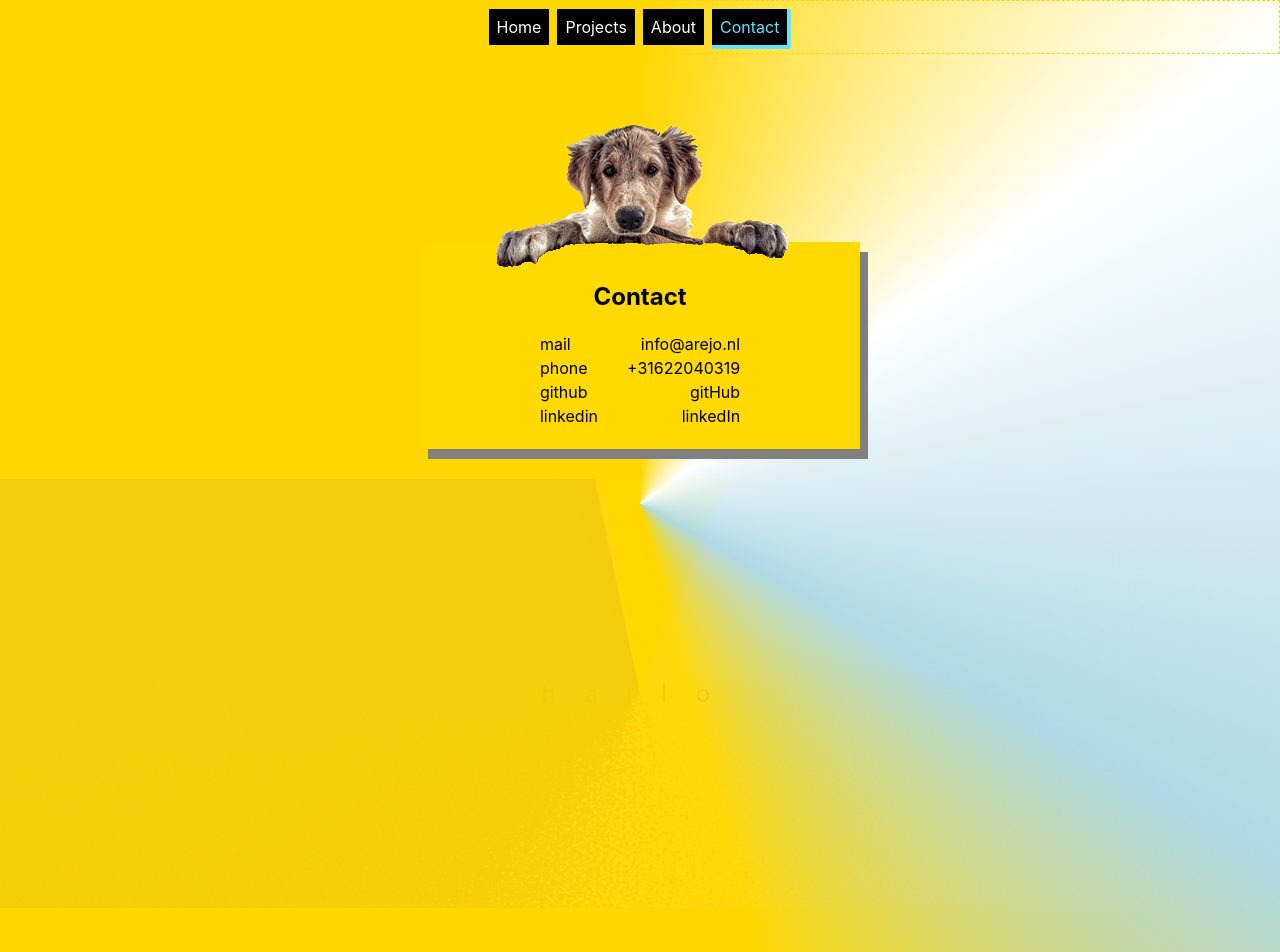
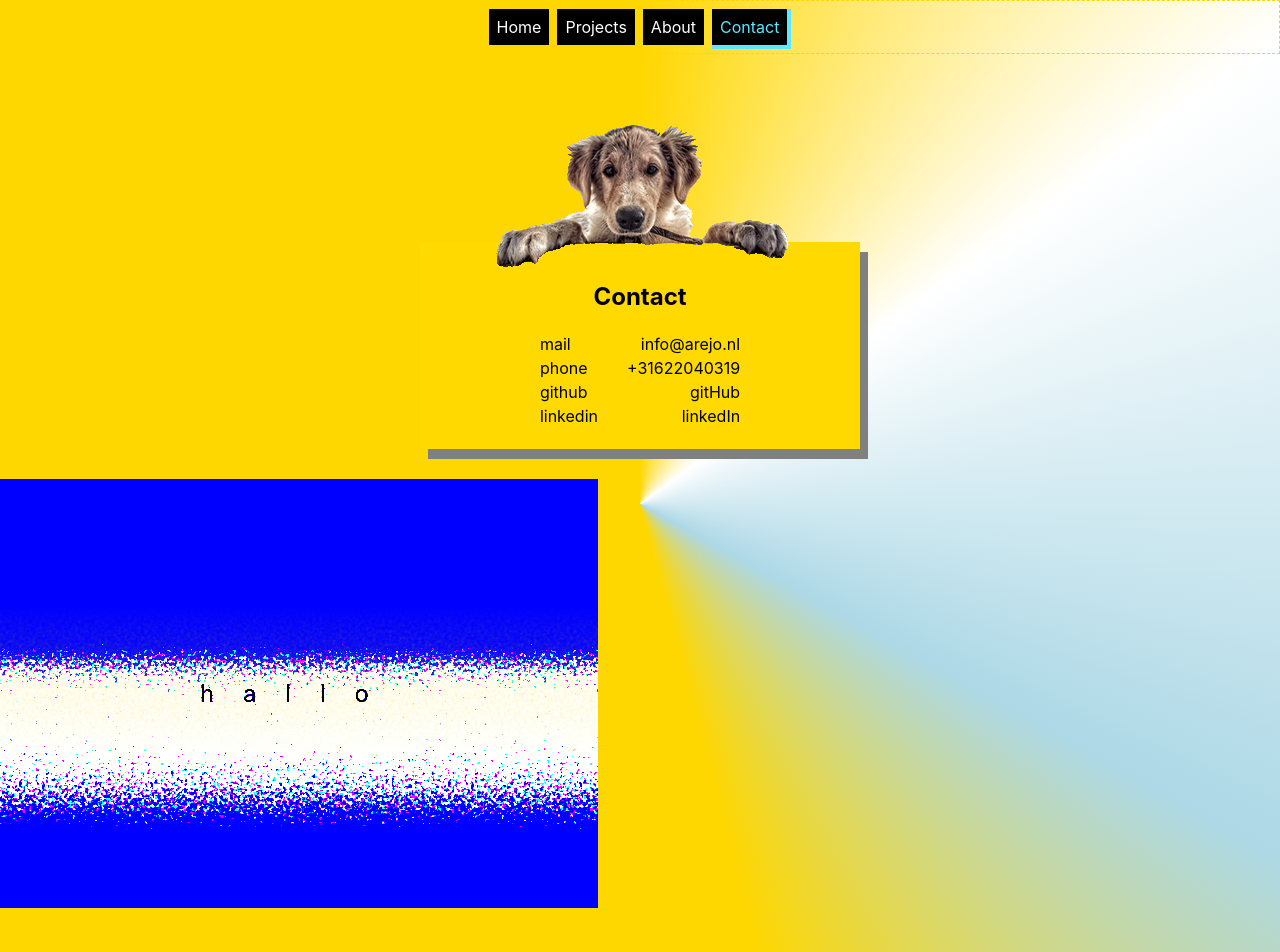
Before and after one commit to arejasverduras/portfolio, a React (Create React App) app: page /contact in a window 1280 px wide. Shown: the top 952 px of the page. Built offline with nearby package versions, Linux system fonts and the light colour scheme.

Commit message:
gradient animation with css opacity

```diff
--- a/src/App.css
+++ b/src/App.css
@@ -27,33 +27,63 @@ body {
     blue,
     transparent
   ), url(http://localhost:3000/images/pattern.svg); */
- background: conic-gradient(
+ /* background: conic-gradient(
     gold 0%,
     lightblue 18%,
     transparent 25%,
     blue 96%,
     gold 98%
+  ), url(http://localhost:3000/images/pattern.svg); */
+  background: linear-gradient(
+    blue 0%,
+    transparent 25%,
+    blue 66%
+
   ), url(http://localhost:3000/images/pattern.svg);
-  filter: contrast(170%) brightness(500%)
+  filter: contrast(170%) brightness(500%);
+  position: relative;
+  z-index: 100;
 }
 
-/* Chrome-specific */
+.noise::before {
+  content: 'hallo';
+  background: linear-gradient(
+    blue 30%,
+    transparent 55%,
+    blue 96%
+  ), url(http://localhost:3000/images/pattern.svg);
+  filter: contrast(190%) brightness(700%);
+  opacity: 1;
+  transition: opacity 2s;
+  z-index: -100;
+  padding: 200px;
+  position: absolute;
+  left: 0px;
+  top: 0px;
+
+}
+
+.noise:hover:before {
+  opacity: 0;
+}
+
+/* Chrome-specific
 @media all and (-webkit-min-device-pixel-ratio:0) and (min-resolution: .001dpcm) {
   .noise {
     filter: contrast(290%) brightness(1000%);
   }
-}
+} */
 
-@media (prefers-reduced-motion: no-preference) {
+/* @media (prefers-reduced-motion: no-preference) {
   .noise {
-    animation: grainSea 3s infinite alternate-reverse;
+    animation: grainSeaOpacity 3s infinite alternate-reverse;
   }
-}
+} */
 
 @keyframes grainSea {
   0% {
 
-
+    background-position: 0% 50%;
     filter: contrast(370%) brightness(500%)
   }
   50% {
@@ -63,9 +93,57 @@ body {
 
   100% {
 
-    filter: contrast(240%) brightness(1000%) opacity(0);
+    filter: contrast(240%) brightness(1000%) ;
   }
 }
+
+@keyframes grainSeaWave {
+  0% {
+    background: conic-gradient(
+      blue 0%,
+      transparent 25%,
+      blue 66%
+
+    ), url(http://localhost:3000/images/pattern.svg);
+    filter: contrast(170%) brightness(500%);
+
+  }
+  50% {
+    background: conic-gradient(
+      blue 15%,
+      transparent 40%,
+      blue 81%
+    ), url(http://localhost:3000/images/pattern.svg);
+    filter: contrast(190%) brightness(700%);
+  }
+
+  100% {
+    background: conic-gradient(
+      blue 30%,
+      transparent 55%,
+      blue 96%
+    ), url(http://localhost:3000/images/pattern.svg);
+    filter: contrast(210%) brightness(900%);
+  }
+}
+
+@keyframes grainSeaOpacity {
+  0% {
+
+    opacity: 1;
+
+
+  }
+
+  100% {
+    opacity: 0;
+
+  }
+}
+
+
+
+
 
 .overlay {
   position: absolute;
@@ -81,6 +159,7 @@ body {
   position: relative;
   width: 100%;
   height: 100%;
+  display: flex;
 }
 
 p {
```
